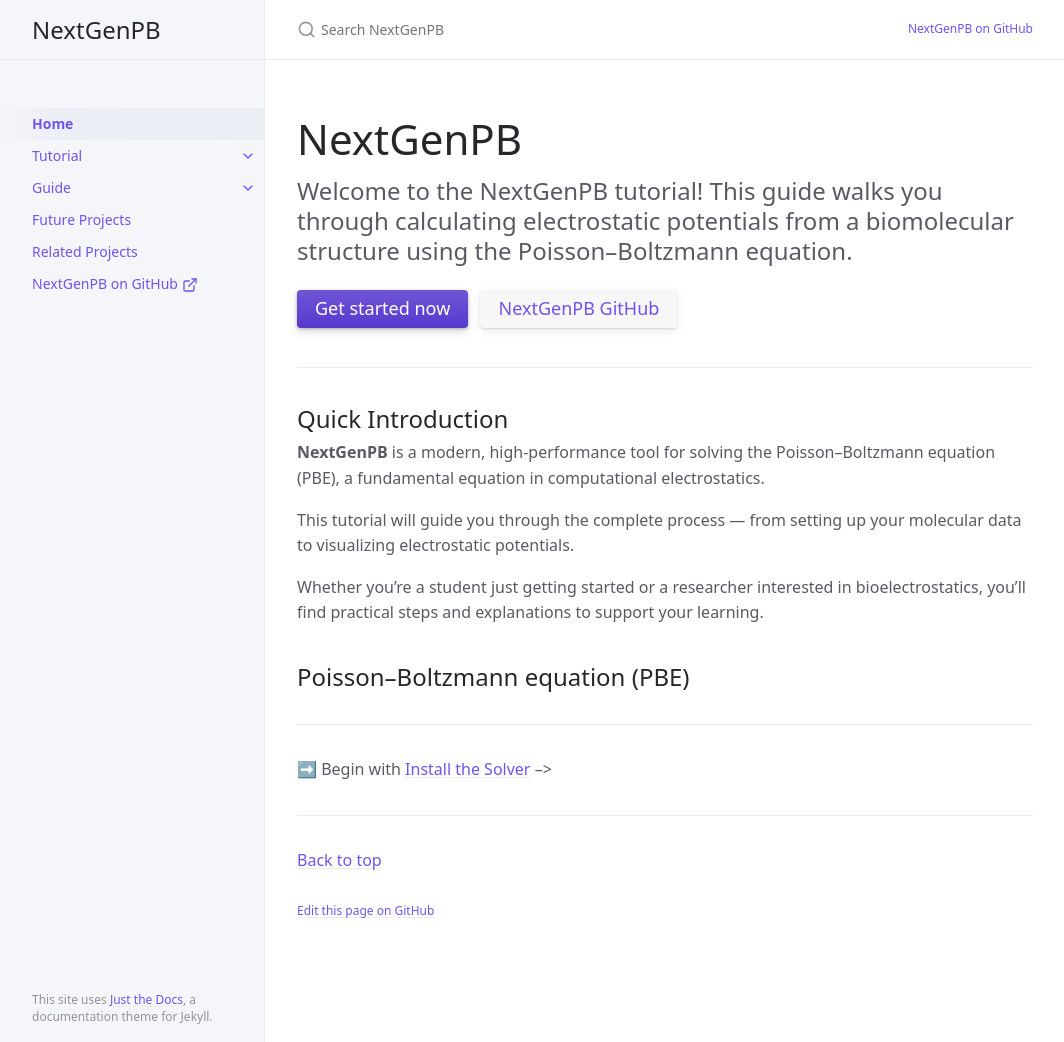
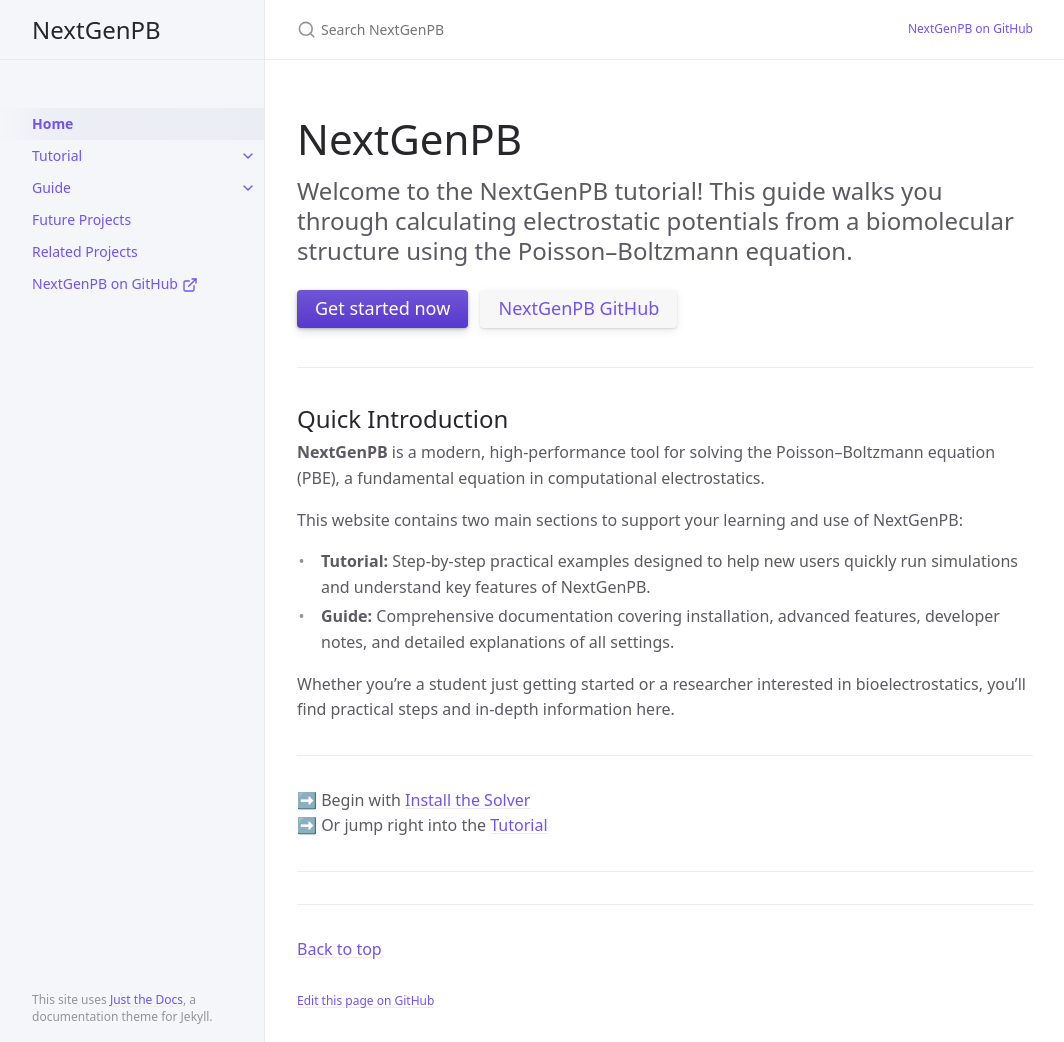
Before and after one commit to vdiflorio/nextgenpb_tutorial, a Jekyll site: the page built from index.md, in a window 1280 px wide and 1042 px high. Shown: the whole window, without its empty margins (107-1171 px from the left). Built offline with Jekyll 4.4.1, drawn with Linux system fonts in a browser that asks for light colours; cached includes are drawn as plain includes.

Commit message:
update home

```diff
--- a/index.md
+++ b/index.md
@@ -2,7 +2,6 @@
 title: Home
 layout: home
 nav_order: 1
-description: "Just the Docs is a responsive Jekyll theme with built-in search that is easily customizable and hosted on GitHub Pages."
 permalink: /
 ---
 
@@ -12,9 +11,8 @@ permalink: /
 Welcome to the **NextGenPB** tutorial! This guide walks you through calculating electrostatic potentials from a biomolecular structure using the Poisson–Boltzmann equation.
 {: .fs-6 .fw-300 }
 
-[Get started now](#quick-introduction){: .btn .btn-primary .fs-5 .mb-4 .mb-md-0 .mr-2 }
+[Get started now](/docs/tutorial/){: .btn .btn-primary .fs-5 .mb-4 .mb-md-0 .mr-2 }
 [NextGenPB GitHub][Just the Docs repo]{: .btn .fs-5 .mb-4 .mb-md-0 }
-<!-- [Devel directory][Just the Docs repo devel]{: .btn .fs-5 .mb-4 .mb-md-0 } -->
 
 ---
 
@@ -22,22 +20,18 @@ Welcome to the **NextGenPB** tutorial! This guide walks you through calculating
 
 **NextGenPB** is a modern, high-performance tool for solving the Poisson–Boltzmann equation (PBE), a fundamental equation in computational electrostatics.
 
-This tutorial will guide you through the complete process — from setting up your molecular data to visualizing electrostatic potentials.
+This website contains two main sections to support your learning and use of NextGenPB:
 
-Whether you're a student just getting started or a researcher interested in bioelectrostatics, you'll find practical steps and explanations to support your learning.
+- **Tutorial:** Step-by-step practical examples designed to help new users quickly run simulations and understand key features of NextGenPB.
+- **Guide:** Comprehensive documentation covering installation, advanced features, developer notes, and detailed explanations of all settings.
 
-## Poisson–Boltzmann equation (PBE)
-<!-- ## Table of Contents
-
-- [Install the Solver](install.md)
-- [Run the Solver](run.md)
-- [Input Files](files.md)
-- [Outputs & Visualize Results](visualize.md) -->
-
+Whether you're a student just getting started or a researcher interested in bioelectrostatics, you'll find practical steps and in-depth information here.
 
 ---
 
-➡️ Begin with [Install the Solver](/docs/guide/installation/index) -->
+➡️ Begin with [Install the Solver](/docs/guide/installation/index)
+➡️ Or jump right into the [Tutorial](/docs/tutorial/)
+
+---
 
 [Just the Docs repo]: https://github.com/concept-lab/NextGenPB
-[Just the Docs repo devel]: https://github.com/vdiflorio/NextGenPB
```
